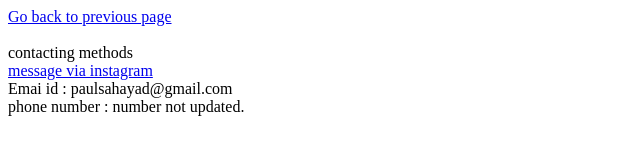
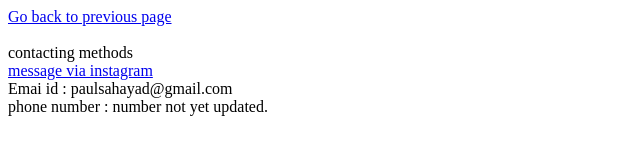
Before and after one commit to paulsahayadoss/profile-bio, a plain HTML site: page contact me.html in a window 1280 px wide. Shown: the full height of the page, 0-640 px from the left. Drawn offline with Linux system fonts and the light colour scheme.

Commit message:
Update contact me.html

```diff
--- a/contact me.html
+++ b/contact me.html
@@ -11,6 +11,6 @@
      <a href="https://instagram.com/paul_sahaya?utm_medium=copy_link" target="blank">message via instagram </a>  <br>
 Emai id : paulsahayad@gmail.com
 <br>
-phone number :  number not updated.
+phone number :  number not  yet updated.
   </body>
 </html>
```
